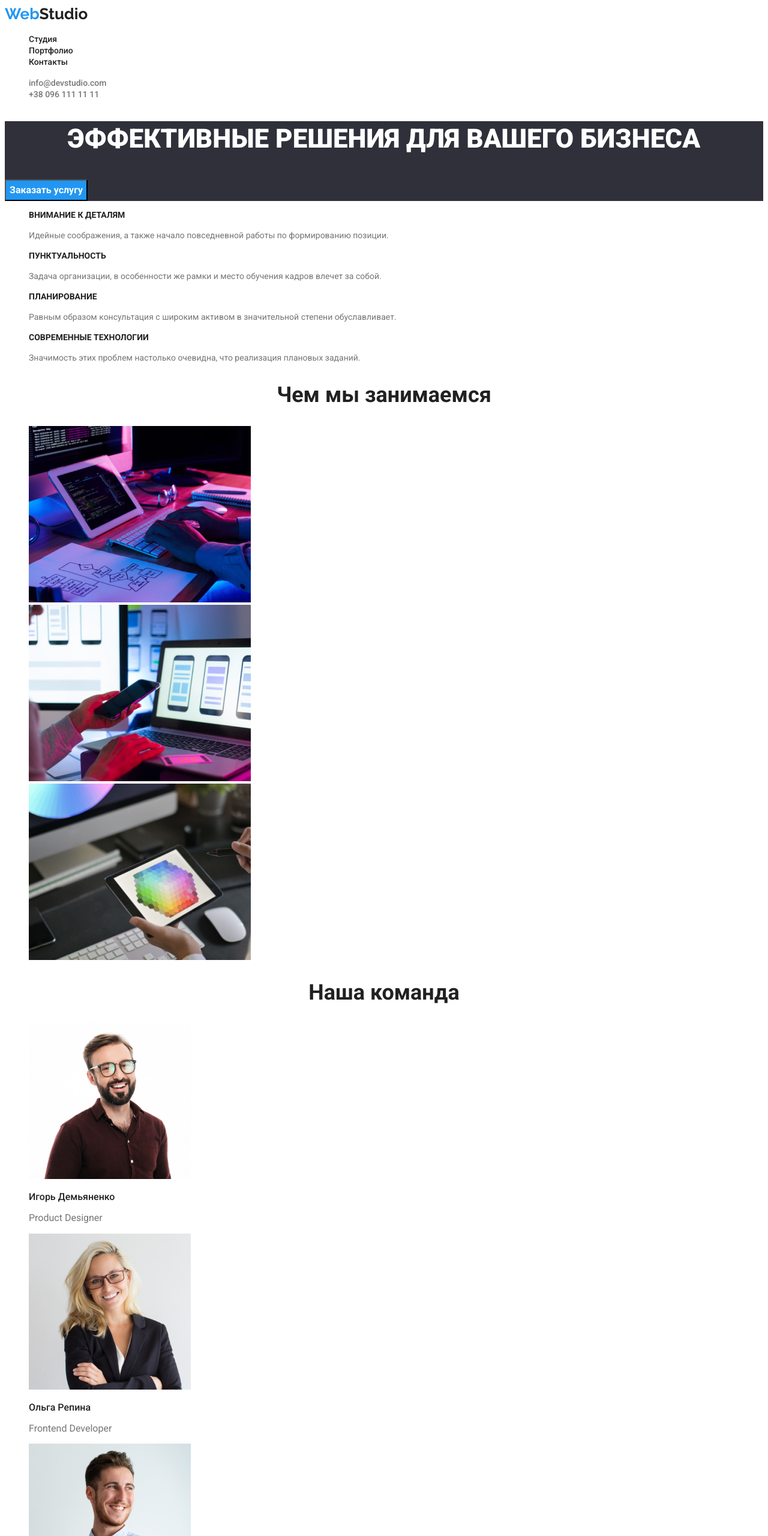
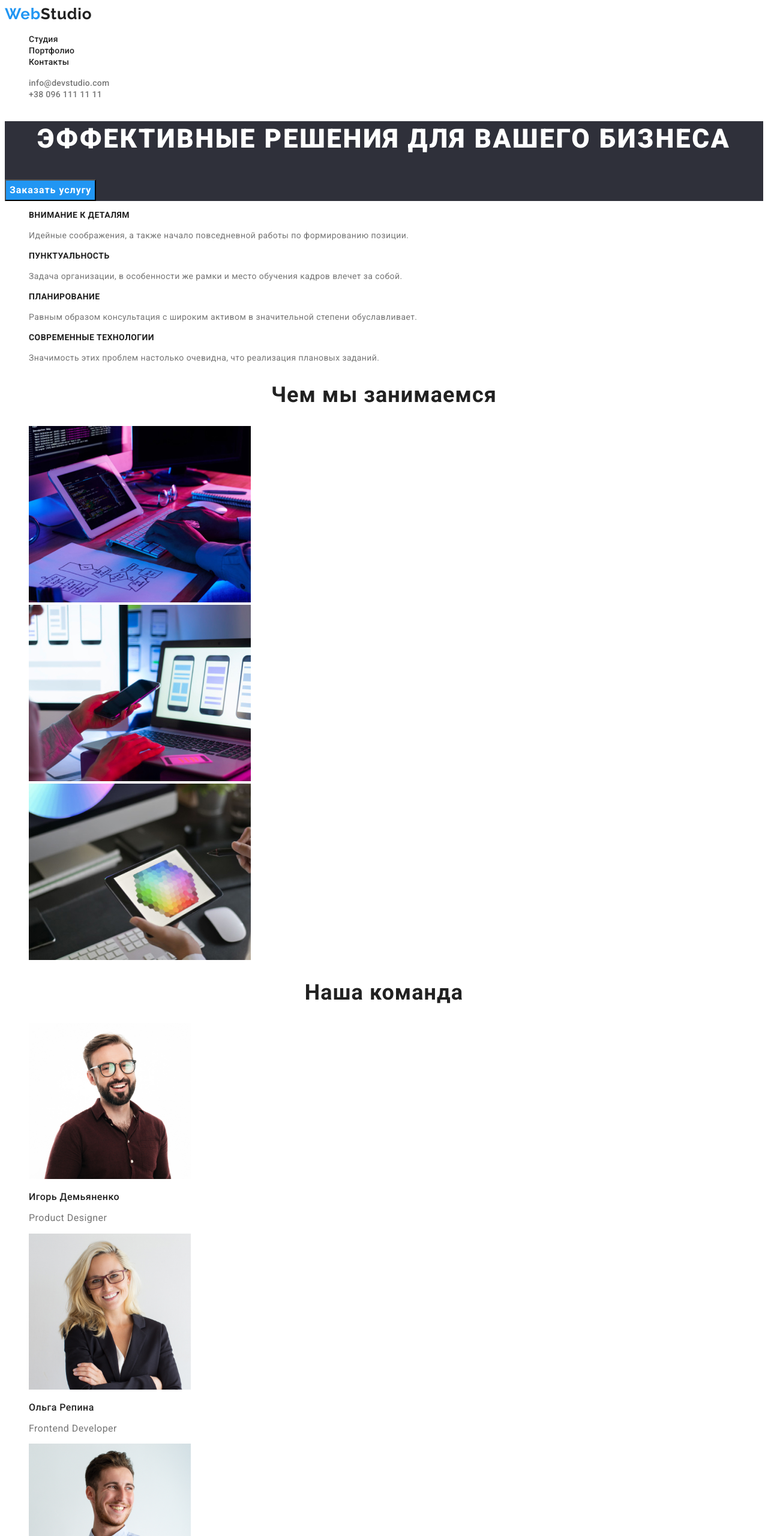
Before and after one commit to korol-galyna/goit-markup-hw-02, a plain HTML site: page index.html in a window 1280 px wide. Shown: the top 2560 px of the page at 60% size. Drawn offline with Linux system fonts and the light colour scheme.

Commit message:
letter-spacing

```diff
--- a/css/styles.css
+++ b/css/styles.css
@@ -33,6 +33,7 @@ body {
     font-weight: 700;
     font-size: 26px;
     line-height: 1.19;
+    letter-spacing: 0.03em;
 }
 
 .logo-header,
@@ -59,6 +60,7 @@ body {
     font-weight: 500;
     font-size: 14px;
     line-height: 1.14;
+    letter-spacing: 0.02em;
 }
 
 .header-contact .link {
@@ -66,6 +68,7 @@ body {
     font-weight: 500;
     font-size: 14px;
     line-height: 1.14;
+    letter-spacing: 0.02em;
 }
 
 /**Section 1*/
@@ -80,6 +83,7 @@ body {
     font-weight: 900;
     font-size: 44px;
     line-height: 1.36;
+    letter-spacing: 0.06em;
     text-align: center;
 }
 
@@ -92,6 +96,7 @@ body {
     font-weight: 700;
     font-size: 16px;
     line-height: 1.88;
+    letter-spacing: 0.06em;
 }
 
 .button-primary:hover,
@@ -106,6 +111,7 @@ body {
     font-weight: 700;
     font-size: 14px;
     line-height: 1.14;
+    letter-spacing: 0.03em;
     text-transform: uppercase;
 }
 
@@ -113,6 +119,7 @@ body {
     font-weight: 400;
     font-size: 14px;
     line-height: 1.71;
+    letter-spacing: 0.03em;
 }
 
 /**Section 3*/
@@ -121,6 +128,7 @@ body {
     font-weight: 700;
     font-size: 36px;
     line-height: 1.16;
+    letter-spacing: 0.03em;
     text-align: center;
 }
 
@@ -130,12 +138,14 @@ body {
     font-weight: 500;
     font-size: 16px;
     line-height: 1.19;
+    letter-spacing: 0.03em;
 }
 
 .team-list .text {
     font-weight: 400;
     font-size: 16px;
     line-height: 1.19;
+    letter-spacing: 0.03em;
 }
 
 /**Section 5 - PORTFOLIO*/
@@ -148,6 +158,7 @@ body {
     font-weight: 500;
     font-size: 16px;
     line-height: 1.63;
+    letter-spacing: 0.03em;
   }
 
   .button-second:hover,
@@ -160,11 +171,13 @@ body {
     font-weight: 700;
     font-size: 18px;
     line-height: 2;
+    letter-spacing: 0.06em;
   }
   .works-portfolio .text {
   font-weight: 400;
   font-size: 16px;
   line-height: 30px;
+  letter-spacing: 0.03em;
   }
 
 /**FOOTER*/
@@ -182,6 +195,7 @@ body {
    font-weight: 400;
    font-size: 14px;
    line-height: 1.71;
+   letter-spacing: 0.03em;
    font-style: normal;
 }
 
@@ -190,5 +204,6 @@ body {
     font-weight: 400;
     font-size: 14px;
     line-height: 1.71;
+    letter-spacing: 0.03em;
     font-style: normal;
 }
```
